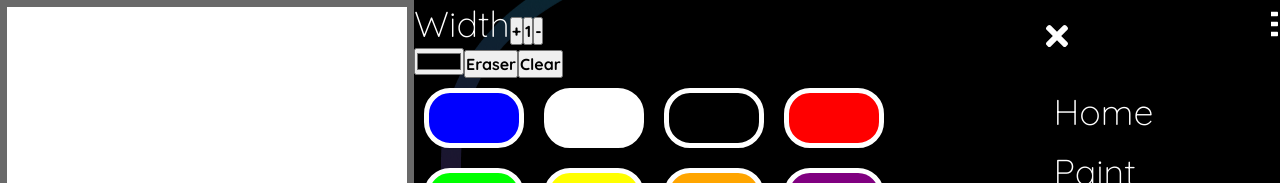
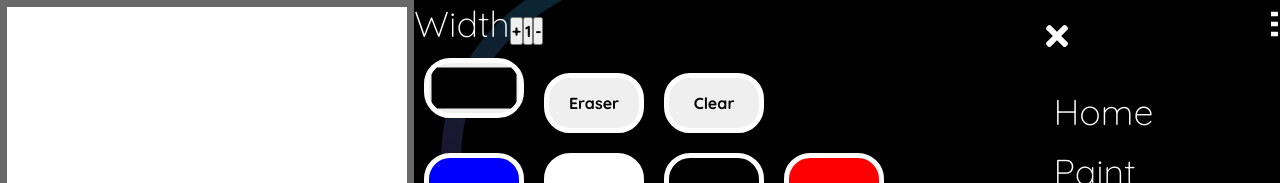
Before and after one commit to Mike2081/scratch-paint, a React (Create React App) app in the folder front-end/: page /paint in a window 1280 px wide. Shown: the top 183 px of the page. Built offline with nearby package versions, Linux system fonts and the light colour scheme; a web font is replaced by a local one.

Commit message:
added alt tags to images

```diff
--- a/front-end/src/Components/Holder.js
+++ b/front-end/src/Components/Holder.js
@@ -144,9 +144,9 @@ function Holder() {
           <button onClick={decreaseWidth}>-</button>
         </div>
         <div className="holderCanvas__buttonContainer__eraserBox">
-          <input className="holderCanvas__buttonContainer__eraserButtons" type="color" value={pickedColor} onChange={(e) => setPickedColor(e.target.value)}/>
-          <button className="holderCanvas__buttonContainer__eraserButtons" onClick={eraser} value={pickedColor} onChange={(e) => setPickedColor(e.target.value)}>Eraser</button>
-          <button className="holderCanvas__buttonContainer__eraserButtons" onClick={clear}>Clear</button>
+          <input className="holderCanvas__buttonContainer__eraserBox__eraserButtons" type="color" value={pickedColor} onChange={(e) => setPickedColor(e.target.value)}/>
+          <button className="holderCanvas__buttonContainer__eraserBox__eraserButtons" onClick={eraser} value={pickedColor} onChange={(e) => setPickedColor(e.target.value)}>Eraser</button>
+          <button className="holderCanvas__buttonContainer__eraserBox__eraserButtons" onClick={clear}>Clear</button>
         </div>
         <div className="holderCanvas__buttonContainer__colourBox">
           <button className="holderCanvas__buttonContainer__colourBox__blue" onClick={blue} value={pickedColor} onChange={(e) => setPickedColor(e.target.value)}></button>
@@ -159,9 +159,9 @@ function Holder() {
           <button className="holderCanvas__buttonContainer__colourBox__purple" onClick={purple} value={pickedColor} onChange={(e) => setPickedColor(e.target.value)}></button>
         </div>
         <div className="holderCanvas__buttonContainer__downloadBox">
-          <button className="holderCanvas__buttonContainer__downloadBox__downloadbuttons" onClick={downloadPNG}><img src="../Images/download-file.png"/>.PNG</button>
-          <button className="holderCanvas__buttonContainer__downloadBox__downloadbuttons" onClick={downloadSVG}><img src="../Images/download-file.png"/>.SVG</button>
-          <button className="holderCanvas__buttonContainer__downloadBox__downloadbuttons" onClick={downloadJPG}><img src="../Images/download-file.png"/>.JPG</button>
+          <button className="holderCanvas__buttonContainer__downloadBox__downloadbuttons" onClick={downloadPNG}><img src="../Images/download-file.png" alt=""/>.PNG</button>
+          <button className="holderCanvas__buttonContainer__downloadBox__downloadbuttons" onClick={downloadSVG}><img src="../Images/download-file.png" alt=""/>.SVG</button>
+          <button className="holderCanvas__buttonContainer__downloadBox__downloadbuttons" onClick={downloadJPG}><img src="../Images/download-file.png" alt=""/>.JPG</button>
         </div>
       </div>
       <NavSideBar />
--- a/front-end/src/Styles/HolderCSS/Holder.css
+++ b/front-end/src/Styles/HolderCSS/Holder.css
@@ -7,6 +7,16 @@
   display: -webkit-box;
   display: -ms-flexbox;
   display: flex;
+}
+
+.holderCanvas__buttonContainer__eraserBox__eraserButtons {
+  height: 60px;
+  width: 100px;
+  border-radius: 26px;
+  border-color: white;
+  border-width: thick;
+  border-style: solid;
+  margin: 10px;
 }
 
 .holderCanvas__buttonContainer__colourBox {
--- a/front-end/src/Styles/HolderCSS/Holder.scss
+++ b/front-end/src/Styles/HolderCSS/Holder.scss
@@ -10,6 +10,13 @@
     }
     &__eraserBox {
       &__eraserButtons {
+        height: 60px;
+        width: 100px;
+        border-radius: 26px;
+        border-color: white;
+        border-width: thick;
+        border-style: solid;
+        margin: 10px;
       }
     }
     &__colourBox {
```
Also changed, not shown: 1 other file (tests, documents, lock files or other folders).
